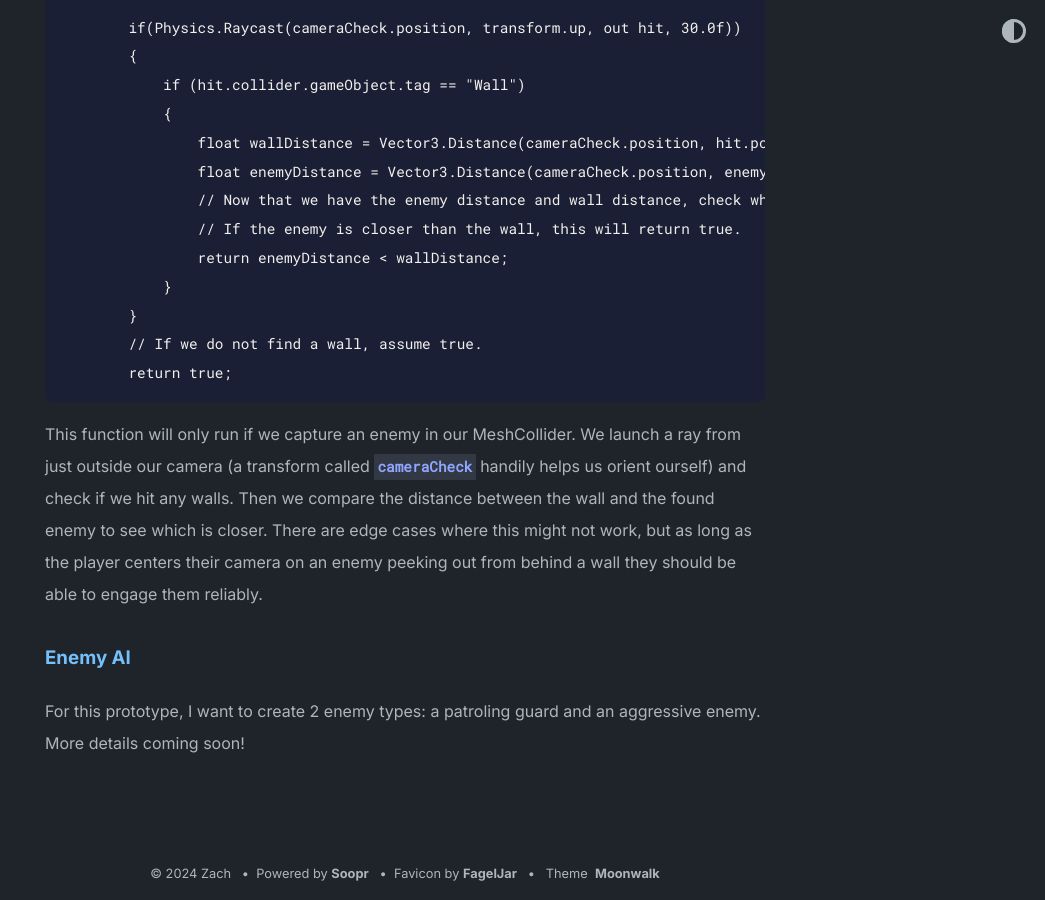
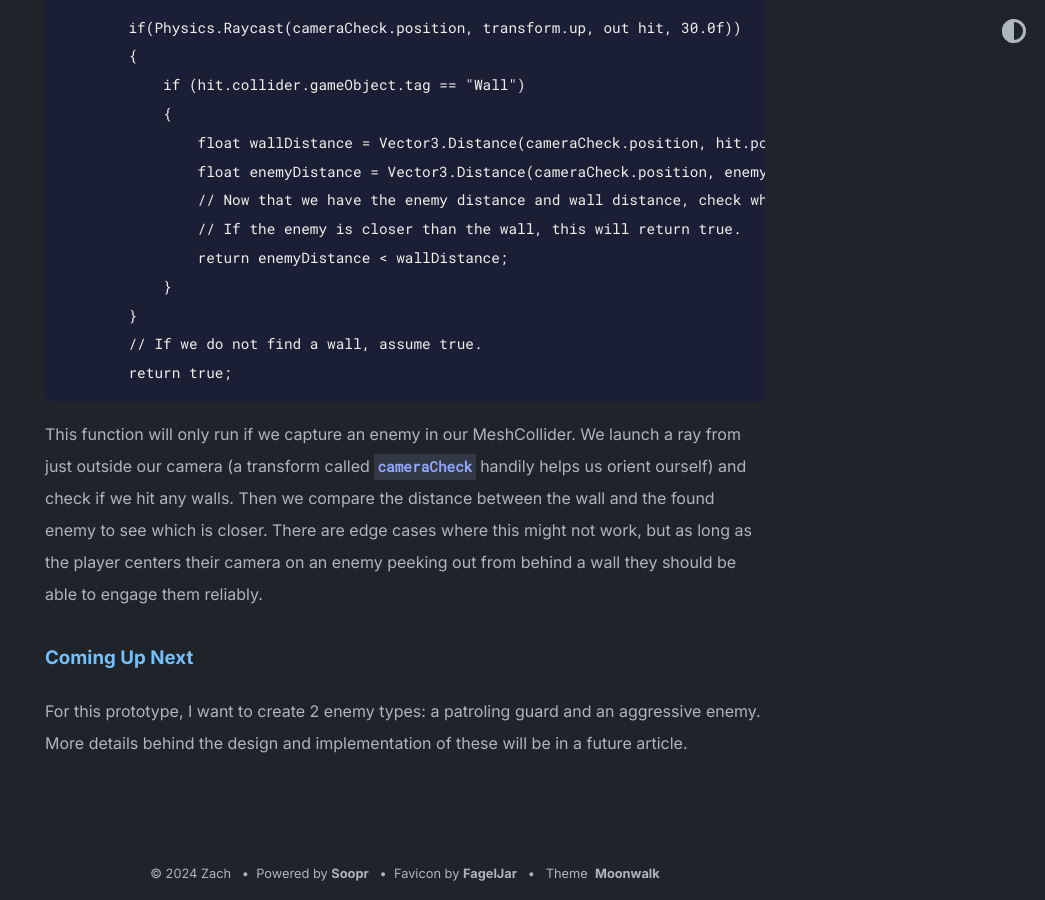
Before and after one commit to zbaileydev/zbaileydev.github.io, a Jekyll site: the page built from _posts/2024-02-07-building-a-RPG-prototype.md, in a window 1280 px wide and 900 px high, scrolled down 1986 px. Shown: the whole window, without its empty margins (235-1280 px from the left). Built offline with Jekyll 4.4.1, drawn with Linux system fonts in a browser that asks for light colours; some of the changed text lies outside the part shown.

Commit message:
Update and rename 2024-02-07-designing-a-prototype.md to 2024-02-07-building-a-RPG-prototype.md

```diff
--- a/_posts/2024-02-07-designing-a-prototype.md
+++ b/_posts/2024-02-07-building-a-RPG-prototype.md
@@ -66,6 +66,6 @@ public bool CheckForWall(Transform enemyTransform)
 
 This function will only run if we capture an enemy in our MeshCollider. We launch a ray from just outside our camera (a transform called `cameraCheck` handily helps us orient ourself) and check if we hit any walls. Then we compare the distance between the wall and the found enemy to see which is closer. There are edge cases where this might not work, but as long as the player centers their camera on an enemy peeking out from behind a wall they should be able to engage them reliably.
 
-### Enemy AI
+### Coming Up Next
 
-For this prototype, I want to create 2 enemy types: a patroling guard and an aggressive enemy. More details coming soon!
+For this prototype, I want to create 2 enemy types: a patroling guard and an aggressive enemy. More details behind the design and implementation of these will be in a future article.
```
